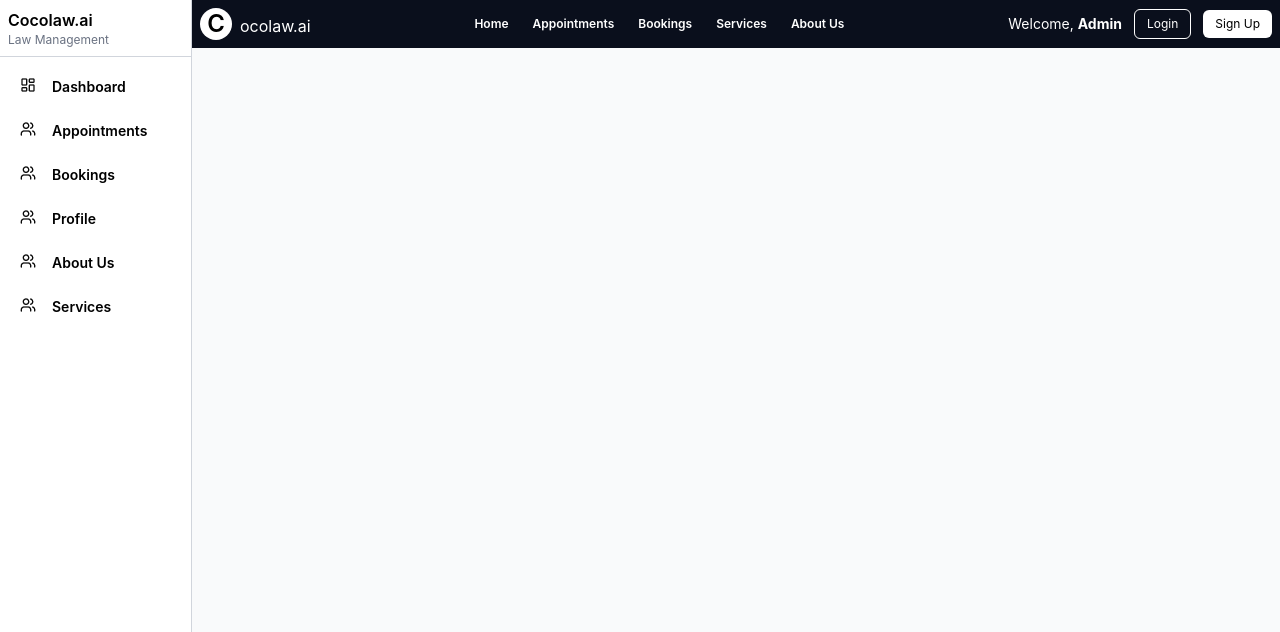
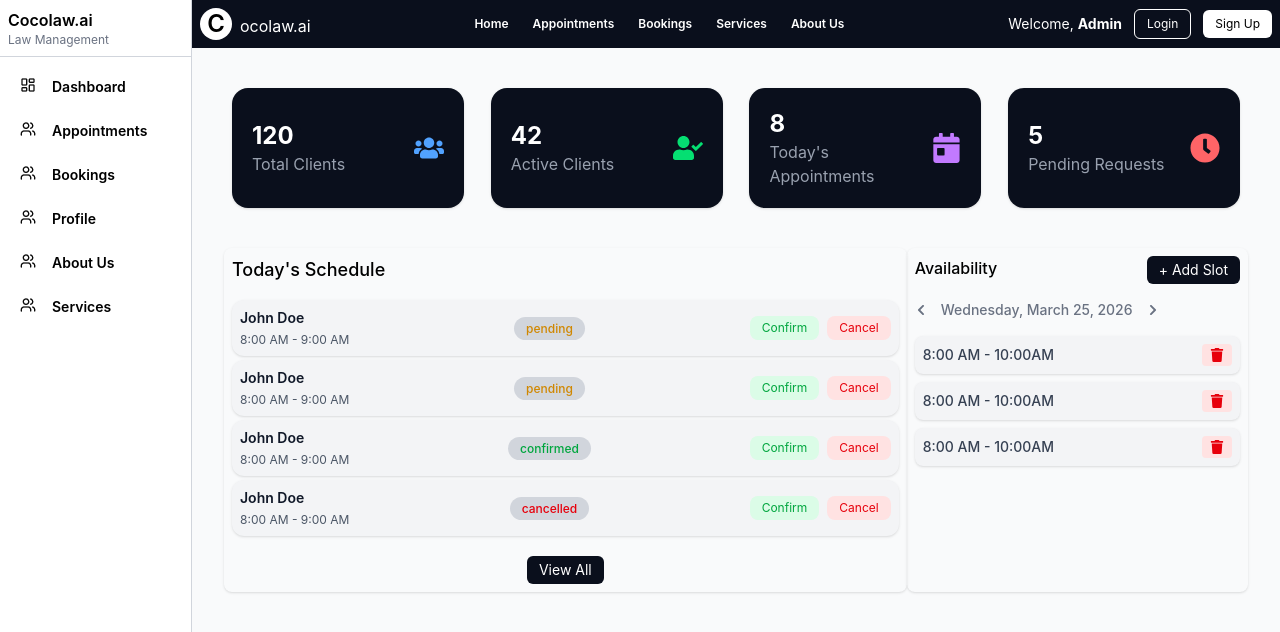
Before and after one commit to DevHanzala/-lawlelulia-platform, a React (Vite) app in the folder frontend/: page /dashboard in a window 1280 px wide. Shown: the top 632 px of the page. Built offline with nearby package versions, Linux system fonts and the light colour scheme.

Commit message:
feat: Design dashboard for admin

```diff
--- a/frontend/src/pages/Dashboard.jsx
+++ b/frontend/src/pages/Dashboard.jsx
@@ -1,9 +1,115 @@
+import { FaUsers, FaUserCheck, FaCalendarDay, FaClock, FaChevronLeft, FaChevronRight } from "react-icons/fa";
+import AppointmentItem from "../components/AppointmentItem";
+import { useState } from "react";
+import TimeSlotItem from "../components/TimeSlotItem";
+import formatDate from "../utils/formatDate";
+import NewSlot from "../components/NewSlot";
+
 const Dashboard = () => {
+
+    const [date, setDate] = useState(new Date());
+    const [slots, setSlots] = useState([]);
+    const [createSlot, setCreateSlot] = useState(false);
+
+    const prevDay = () => setDate(new Date(date.setDate(date.getDate() - 1)));
+    const nextDay = () => setDate(new Date(date.setDate(date.getDate() + 1)));
+
     return (
         <>
-            <div></div>
+
+            {/* Day Picker + Time Input */}
+            {createSlot ? <NewSlot slots={slots} setSlots={setSlots} setCreateSlot={setCreateSlot} /> : null}
+
+
+            <div className="p-6 flex flex-wrap gap-6 justify-between">
+                {/* Total Clients */}
+                <div className="bg-[#0A0F1C] text-white shadow-sm rounded-2xl p-5 flex items-center justify-between w-full sm:w-[48%] lg:w-[23%]">
+                    <div>
+                        <h5 className="text-2xl font-bold text-white">120</h5>
+                        <p className="text-gray-400">Total Clients</p>
+                    </div>
+                    <FaUsers className="text-blue-400 text-3xl" />
+                </div>
+
+                {/* Active Clients */}
+                <div className="bg-[#0A0F1C] text-white shadow-sm rounded-2xl p-5 flex items-center justify-between w-full sm:w-[48%] lg:w-[23%]">
+                    <div>
+                        <h5 className="text-2xl font-bold text-white">42</h5>
+                        <p className="text-gray-400">Active Clients</p>
+                    </div>
+                    <FaUserCheck className="text-green-400 text-3xl" />
+                </div>
+
+                {/* Today's Appointments */}
+                <div className="bg-[#0A0F1C] text-white shadow-sm rounded-2xl p-5 flex items-center justify-between w-full sm:w-[48%] lg:w-[23%]">
+                    <div>
+                        <h5 className="text-2xl font-bold text-white">8</h5>
+                        <p className="text-gray-400">Today's Appointments</p>
+                    </div>
+                    <FaCalendarDay className="text-purple-400 text-3xl" />
+                </div>
+
+                {/* Pending Requests */}
+                <div className="bg-[#0A0F1C] text-white shadow-sm rounded-2xl p-5 flex items-center justify-between w-full sm:w-[48%] lg:w-[23%]">
+                    <div>
+                        <h5 className="text-2xl font-bold text-white">5</h5>
+                        <p className="text-gray-400">Pending Requests</p>
+                    </div>
+                    <FaClock className="text-red-400 text-3xl" />
+                </div>
+            </div>
+
+            <div className="flex p-4">
+
+                {/* Appointment List */}
+                <div className="w-2/3 p-2 rounded-lg shadow-sm">
+                    <h5 className="text-lg font-medium mb-4">Today's Schedule</h5>
+                    <div className="flex flex-col items-center">
+                        <AppointmentItem time={"8:00 AM - 9:00 AM"} status={"pending"} name={"John Doe"} />
+                        <AppointmentItem time={"8:00 AM - 9:00 AM"} status={"pending"} name={"John Doe"} />
+                        <AppointmentItem time={"8:00 AM - 9:00 AM"} status={"confirmed"} name={"John Doe"} />
+                        <AppointmentItem time={"8:00 AM - 9:00 AM"} status={"cancelled"} name={"John Doe"} />
+
+                        <button className="bg-[#0A0F1C] text-sm  rounded-md px-3 py-1 text-white mt-4">View All</button>
+                    </div>
+                </div>
+
+                {/* Availability Panel */}
+                <div className="w-1/3 p-2 rounded-lg shadow-sm">
+                    <div className="flex justify-between">
+                        <h5 className="text-md font-medium">Availability</h5>
+                        <button
+                            className="bg-[#0A0F1C] text-sm  rounded-md px-3 py-1 text-white "
+                            onClick={() => setCreateSlot(true)}
+                        >+ Add Slot</button>
+                    </div>
+
+                    {/* Date Navigator */}
+                    <div className="w-3/4 flex justify-between items-center mb-4 mt-4">
+                        <button
+                            onClick={prevDay}
+                            className="text-xs text-gray-500 hover:text-gray-700"
+                        >
+                            <FaChevronLeft />
+                        </button>
+                        <p className="text-sm font-medium text-gray-500">{formatDate(date)}</p>
+                        <button
+                            onClick={nextDay}
+                            className="text-xs text-gray-500 hover:text-gray-700"
+                        >
+                            <FaChevronRight />
+                        </button>
+                    </div>
+
+                    {/* Slots */}
+                    <TimeSlotItem time={"8:00 AM - 10:00AM"} />
+                    <TimeSlotItem time={"8:00 AM - 10:00AM"} />
+                    <TimeSlotItem time={"8:00 AM - 10:00AM"} />
+                </div>
+            </div>
+
         </>
-    )
-}
+    );
+};
 
 export default Dashboard;
```
